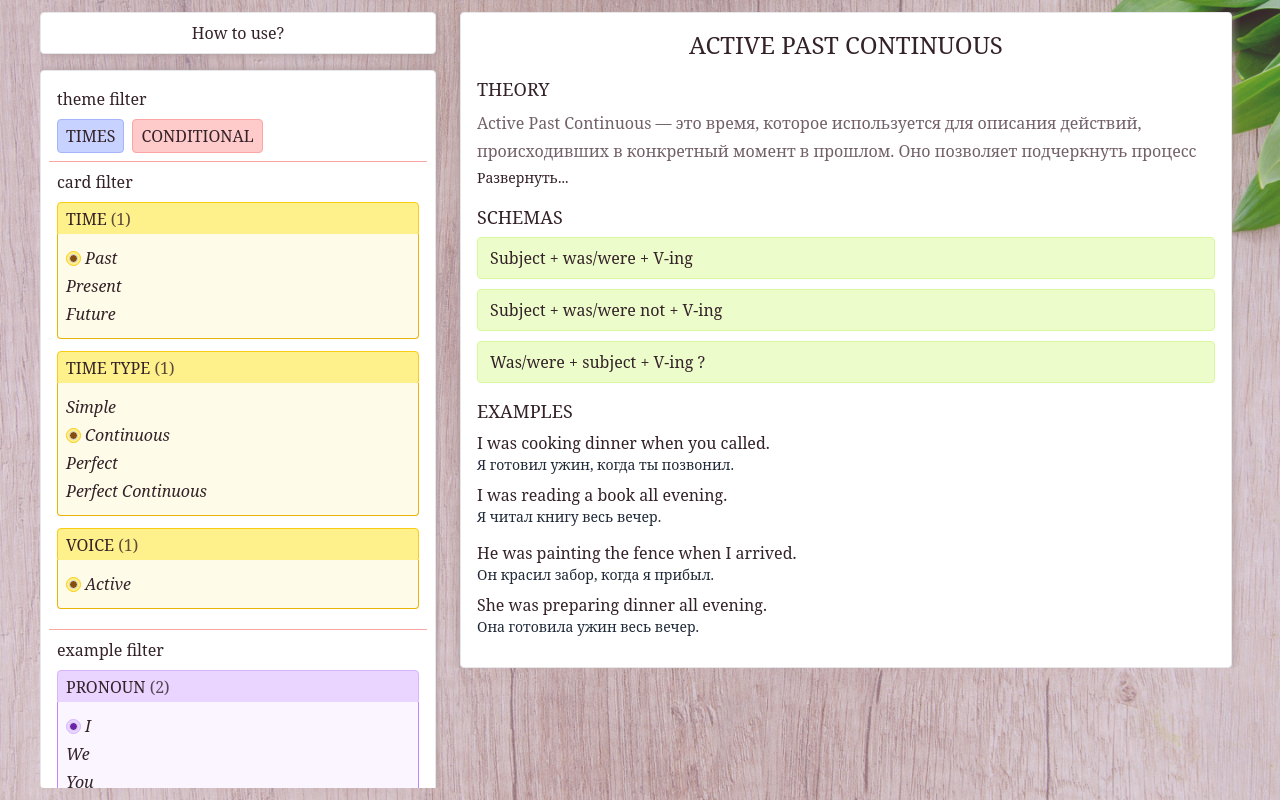
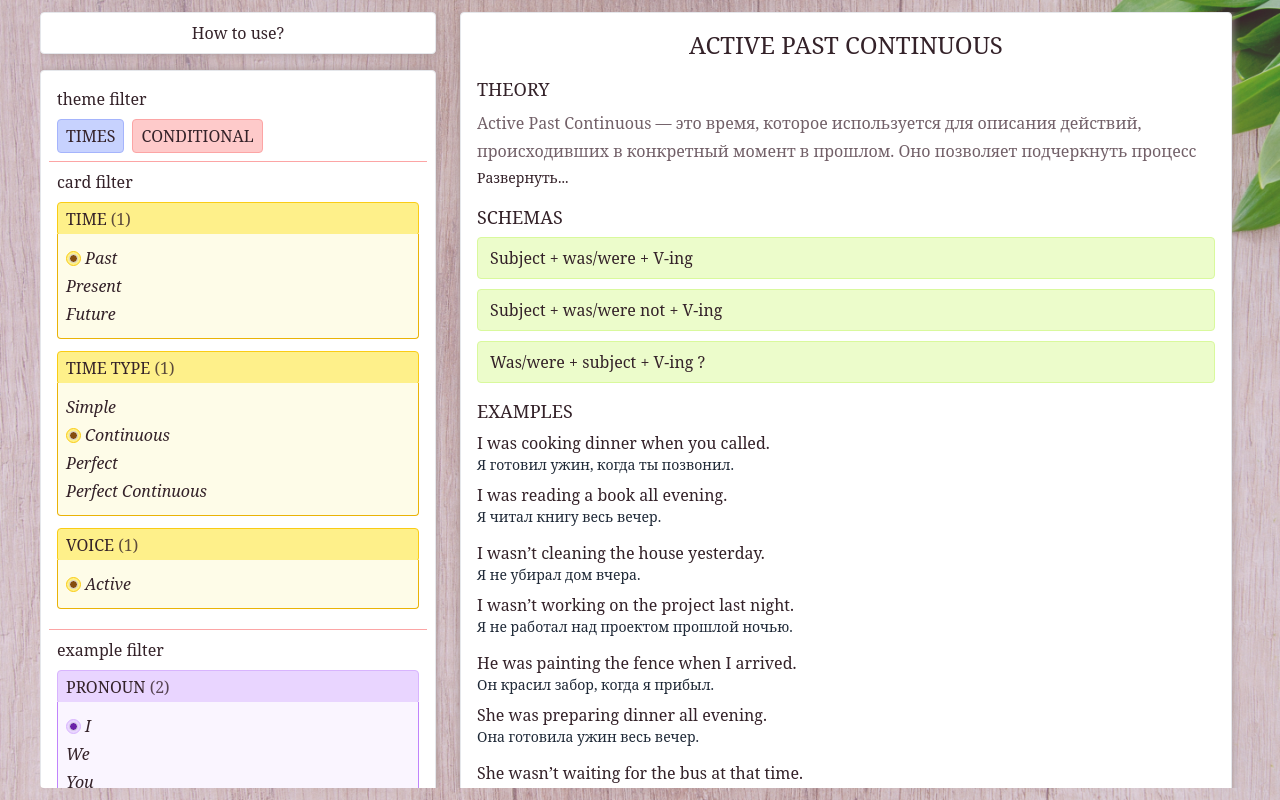
Before and after one commit to VanillaTank/vue-english-sentence, a Vue app: page / in a window 1280 px wide. Built offline with nearby package versions, Linux system fonts and the light colour scheme.

Commit message:
разворачивать список при существовании у него установленого дефолтного значения

```diff
--- a/src/components/icons/vFiltersBlock.vue
+++ b/src/components/icons/vFiltersBlock.vue
@@ -20,16 +20,19 @@ const filtersModel = ref({})
 const isInit = ref(false)
 
 watch(rawFilters, (newVal) => {
+  console.log('rawFilters changed - ', title)
   isInit.value = true // должен срабатывать, когда родитель вотчит смену фильтра темы и обновляет сырые фильтры
+
   filters.value = newVal.map((filter) => {
     const options = filter.options.map(opt => ({
       checked: false,
       ...opt,
     }))
+
     return {
       ...filter,
-      expanded: true, // todo Развернуть те, которые выбраны по дефолту
       selectedOptionAmount: 0,
+      expanded: false,
       options,
     }
   })
--- a/src/components/vFilter.vue
+++ b/src/components/vFilter.vue
@@ -50,6 +50,7 @@ watch(modelValue, (value) => {
 
   filter.value.options = clonedOptions
   filter.value.selectedOptionAmount = value.length
+  filter.value.expanded = !!value.length
   selectedOptions.value = JSON.parse(JSON.stringify(value))
 }, {
   immediate: true
--- a/src/data/filters/themeFilters.js
+++ b/src/data/filters/themeFilters.js
@@ -3,14 +3,14 @@ export default [
     title: 'times',
     selectedFiltersByDefault: {
       selectedCardFilters: { time: ['past'], timeType: ['continuous'], voice: ['active'] },
-      selectedExampleFilters: { pronoun: ['I', 'heSheIt'], verb: ['regular'], sentenceType: ['statement'] },
+      selectedExampleFilters: { pronoun: ['I', 'heSheIt'], verb: ['regular'] },
     }
   },
   {
     title: 'conditional',
     selectedFiltersByDefault: {
       selectedCardFilters: { condition: ['zero', 'first'] },
-      selectedExampleFilters: { pronoun: ['I', 'heSheIt'], verb: ['regular'], sentenceType: ['statement'] },
+      selectedExampleFilters: { pronoun: ['we', 'you'], sentenceType: ['statement'] },
     }
   },
 ]
--- a/src/layout/vCardFilter.vue
+++ b/src/layout/vCardFilter.vue
@@ -24,12 +24,12 @@ watch(
 
     if (newVal === 'times') {
       cardFilters.value = timesCardFilters
-      exampleFilters.value = exampleFilter
+      exampleFilters.value = JSON.parse(JSON.stringify(exampleFilter))
     }
 
     if (newVal === 'conditional') {
       cardFilters.value = conditionalCardFilters
-      exampleFilters.value = exampleFilter
+      exampleFilters.value = JSON.parse(JSON.stringify(exampleFilter))
     }
   },
 )
```
